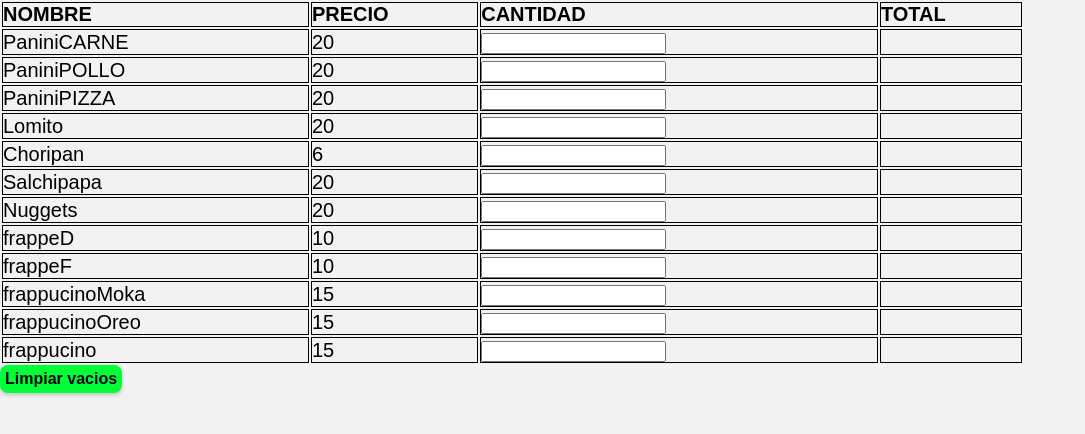
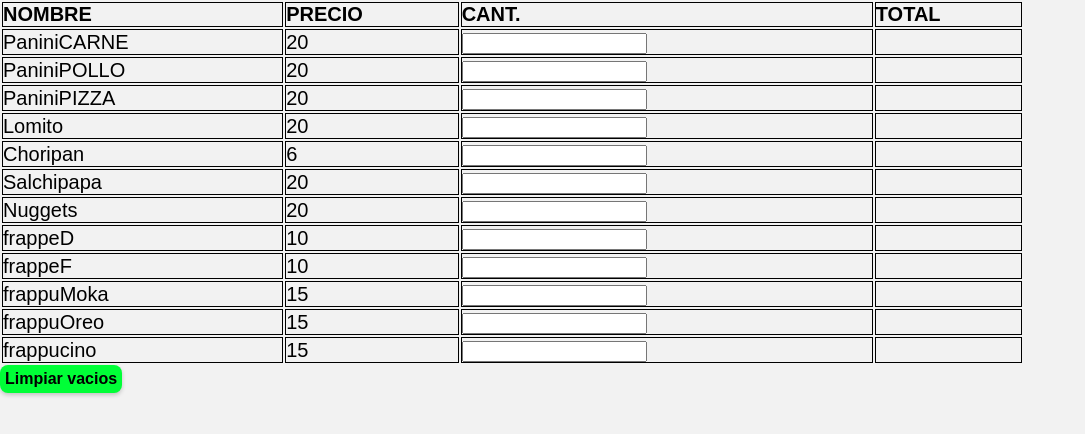
Before and after one commit to SaucedoRicardo/cobroTapera, a plain HTML site: page index.html in a window 1280 px wide. Shown: the whole page, without its empty margins (0-1085 px from the left). Drawn offline with Linux system fonts and the light colour scheme.

Commit message:
index.html

```diff
--- a/index.html
+++ b/index.html
@@ -11,79 +11,79 @@
     <tr>
       <th>NOMBRE</th>
       <th>PRECIO</th>
-      <th>CANTIDAD</th>
+      <th>CANT.</th>
       <th>TOTAL</th>
     </tr>
     <tr>
       <td>PaniniCARNE</td>
       <td>20</td>
-      <td><input type="number"></td>
+      <td><input type="number" class="small-input"></td>
       <td></td>
     </tr>
     <tr>
       <td>PaniniPOLLO</td>
       <td>20</td>
-      <td><input type="number"></td>
+      <td><input type="number" class="small-input"></td>
       <td></td>
     </tr>
     <tr>
       <td>PaniniPIZZA</td>
       <td>20</td>
-      <td><input type="number"></td>
+      <td><input type="number" class="small-input"></td>
       <td></td>
     </tr>
     <tr>
       <td>Lomito</td>
       <td>20</td>
-      <td><input type="number"></td>
+      <td><input type="number" class="small-input"></td>
       <td></td>
     </tr>
     <tr>
       <td>Choripan</td>
       <td>6</td>
-      <td><input type="number"></td>
+      <td><input type="number" class="small-input"></td>
       <td></td>
     </tr>
     <tr>
       <td>Salchipapa</td>
       <td>20</td>
-      <td><input type="number"></td>
+      <td><input type="number" class="small-input"></td>
       <td></td>
     </tr>
     <tr>
       <td>Nuggets</td>
       <td>20</td>
-      <td><input type="number"></td>
+      <td><input type="number" class="small-input"></td>
       <td></td>
     </tr>
     <tr>
       <td>frappeD</td>
       <td>10</td>
-      <td><input type="number"></td>
+      <td><input type="number" class="small-input"></td>
       <td></td>
     </tr>
     <tr>
       <td>frappeF</td>
       <td>10</td>
-      <td><input type="number"></td>
+      <td><input type="number" class="small-input"></td>
       <td></td>
     </tr>
     <tr>
-      <td>frappucinoMoka</td>
+      <td>frappuMoka</td>
       <td>15</td>
-      <td><input type="number"></td>
+      <td><input type="number" class="small-input"></td>
       <td></td>
     </tr>
     <tr>
-      <td>frappucinoOreo</td>
+      <td>frappuOreo</td>
       <td>15</td>
-      <td><input type="number"></td>
+      <td><input type="number" class="small-input"></td>
       <td></td>
     </tr>
     <tr>
       <td>frappucino</td>
       <td>15</td>
-      <td><input type="number"></td>
+      <td><input type="number" class="small-input"></td>
       <td></td>
     </tr>
   </table>
```
